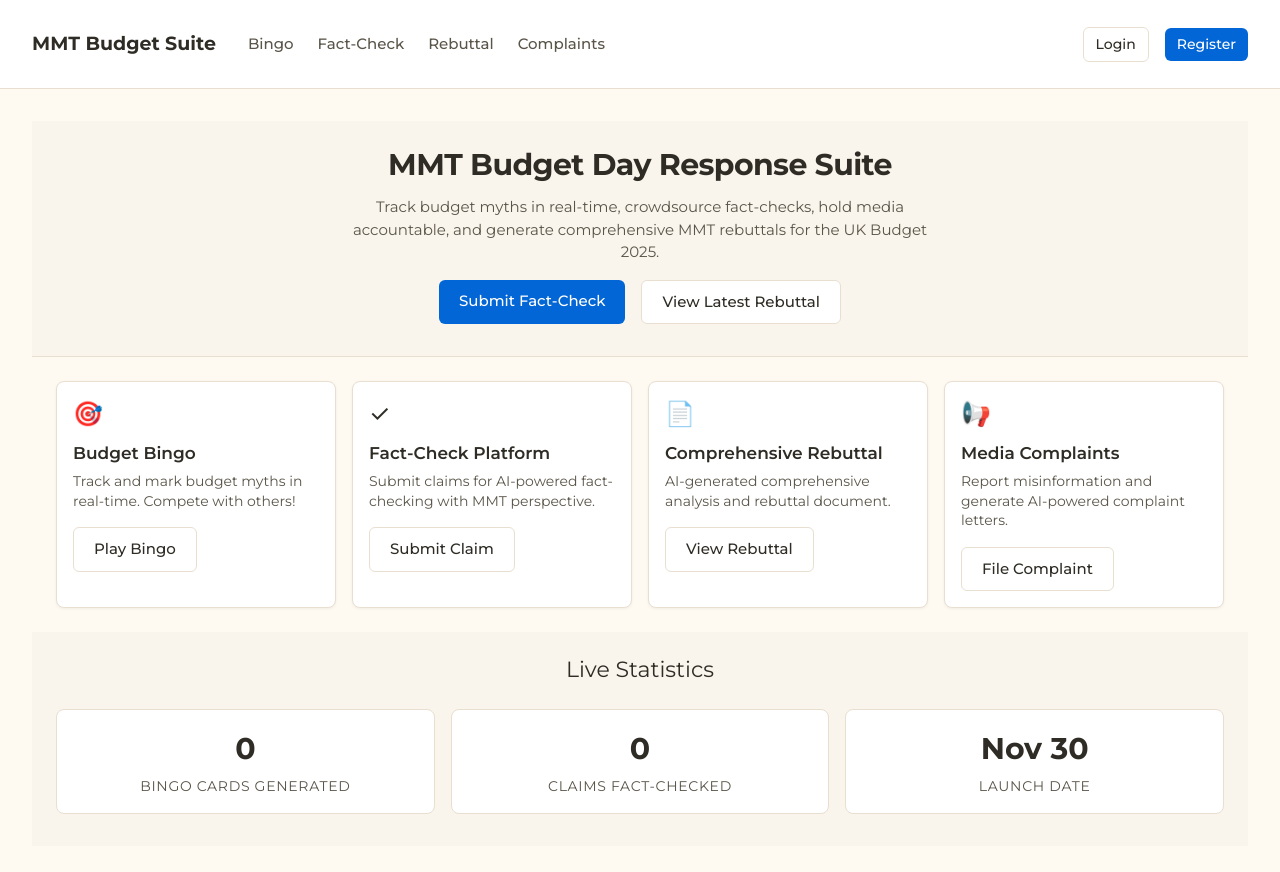
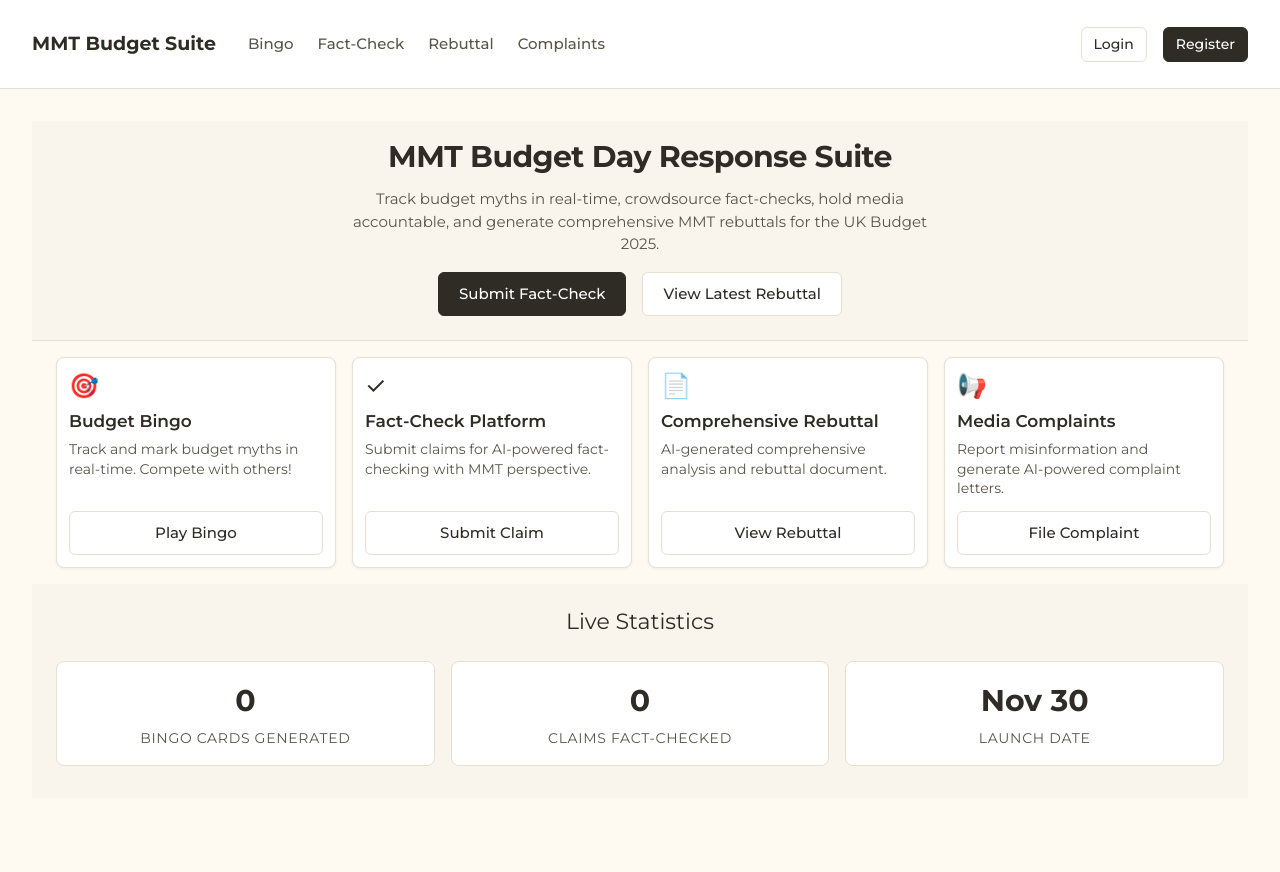
Before and after one commit to ChrisB2025/MMT-Budget-Day-Response-Suite, a Django app: page / in a window 1280 px wide. Shown: the top 872 px of the page. Run offline with Django 5.2, Linux system fonts and the light colour scheme; data that the repository does not hold is empty; parts of the project's set-up code (start-up, migrations or seed data) failed here and were passed over; some libraries are stand-ins or nearby versions.

Commit message:
Fix button styling and card layout for better UX
- Update btn-primary to use #2E2C25 background with white text
- Add white border and underline on hover for better visibility
- Implement flexbox layout for card alignment with buttons at bottom
- Reduce spacing throughout to fit all cards above the fold
- Decrease card padding and margins for more compact design

```diff
--- a/static/css/professional.css
+++ b/static/css/professional.css
@@ -140,27 +140,30 @@ p {
 
 /* Primary CTA - use sparingly (max 1-2 per view) */
 .btn-primary {
-  background: var(--color-accent);
+  background: #2E2C25;
   color: white;
-  border: none;
+  border: 1px solid #2E2C25;
   padding: 10px 20px;
   border-radius: var(--radius-md);
   font-size: var(--font-size-base);
   font-weight: 500;
   cursor: pointer;
-  transition: background 0.15s ease;
+  transition: all 0.15s ease;
   display: inline-block;
   text-decoration: none;
   text-align: center;
 }
 
 .btn-primary:hover {
-  background: var(--color-accent-hover);
+  background: #2E2C25;
+  border-color: white;
+  color: white;
+  text-decoration: underline;
 }
 
 .btn-primary:focus {
   outline: none;
-  box-shadow: 0 0 0 3px var(--color-accent-light);
+  box-shadow: 0 0 0 3px rgba(46, 44, 37, 0.2);
 }
 
 /* Secondary - most buttons should be this */
@@ -237,7 +240,7 @@ p {
   background: white;
   border: 1px solid var(--color-border);
   border-radius: var(--radius-lg);
-  padding: var(--space-lg);
+  padding: var(--space-md);
   box-shadow: var(--shadow-md);
   transition: all 0.2s ease;
 }
@@ -248,11 +251,18 @@ p {
 
 .card-interactive {
   cursor: pointer;
+  display: flex;
+  flex-direction: column;
+  height: 100%;
 }
 
 .card-interactive:hover {
   background: var(--color-card-hover);
   transform: translateY(-2px);
+}
+
+.card-interactive a.btn-secondary {
+  margin-top: auto;
 }
 
 .card-header {
@@ -570,7 +580,7 @@ tr:hover {
    HERO SECTIONS
    ============================================ */
 .hero-professional {
-  padding: var(--space-xl) 0 var(--space-2xl) 0;
+  padding: var(--space-lg) 0 var(--space-xl) 0;
   text-align: center;
   background: var(--color-surface);
   border-bottom: 1px solid var(--color-border);
--- a/templates/core/home.html
+++ b/templates/core/home.html
@@ -18,38 +18,38 @@
 </div>
 
 <!-- Feature Cards -->
-<div style="padding: var(--space-xl) 0;">
+<div style="padding: var(--space-lg) 0;">
     <div class="container-professional">
         <div class="grid grid-cols-1 md:grid-cols-2 lg:grid-cols-4 gap-4">
             <!-- Bingo -->
             <div class="card card-interactive">
-                <div class="text-2xl mb-3">🎯</div>
+                <div class="text-2xl mb-2">🎯</div>
                 <h3 class="font-semibold mb-2" style="color: var(--color-text-primary); font-size: var(--font-size-lg);">Budget Bingo</h3>
-                <p class="text-small mb-4" style="line-height: 1.4;">Track and mark budget myths in real-time. Compete with others!</p>
+                <p class="text-small mb-3" style="line-height: 1.4;">Track and mark budget myths in real-time. Compete with others!</p>
                 <a href="{% url 'bingo:home' %}" class="btn-secondary">Play Bingo</a>
             </div>
 
             <!-- Fact-Check -->
             <div class="card card-interactive">
-                <div class="text-2xl mb-3">✓</div>
+                <div class="text-2xl mb-2">✓</div>
                 <h3 class="font-semibold mb-2" style="color: var(--color-text-primary); font-size: var(--font-size-lg);">Fact-Check Platform</h3>
-                <p class="text-small mb-4" style="line-height: 1.4;">Submit claims for AI-powered fact-checking with MMT perspective.</p>
+                <p class="text-small mb-3" style="line-height: 1.4;">Submit claims for AI-powered fact-checking with MMT perspective.</p>
                 <a href="{% url 'factcheck:submit' %}" class="btn-secondary">Submit Claim</a>
             </div>
 
             <!-- Rebuttal -->
             <div class="card card-interactive">
-                <div class="text-2xl mb-3">📄</div>
+                <div class="text-2xl mb-2">📄</div>
                 <h3 class="font-semibold mb-2" style="color: var(--color-text-primary); font-size: var(--font-size-lg);">Comprehensive Rebuttal</h3>
-                <p class="text-small mb-4" style="line-height: 1.4;">AI-generated comprehensive analysis and rebuttal document.</p>
+                <p class="text-small mb-3" style="line-height: 1.4;">AI-generated comprehensive analysis and rebuttal document.</p>
                 <a href="{% url 'rebuttal:latest' %}" class="btn-secondary">View Rebuttal</a>
             </div>
 
             <!-- Media Complaints -->
             <div class="card card-interactive">
-                <div class="text-2xl mb-3">📢</div>
+                <div class="text-2xl mb-2">📢</div>
                 <h3 class="font-semibold mb-2" style="color: var(--color-text-primary); font-size: var(--font-size-lg);">Media Complaints</h3>
-                <p class="text-small mb-4" style="line-height: 1.4;">Report misinformation and generate AI-powered complaint letters.</p>
+                <p class="text-small mb-3" style="line-height: 1.4;">Report misinformation and generate AI-powered complaint letters.</p>
                 <a href="{% url 'media_complaints:home' %}" class="btn-secondary">File Complaint</a>
             </div>
         </div>
```
